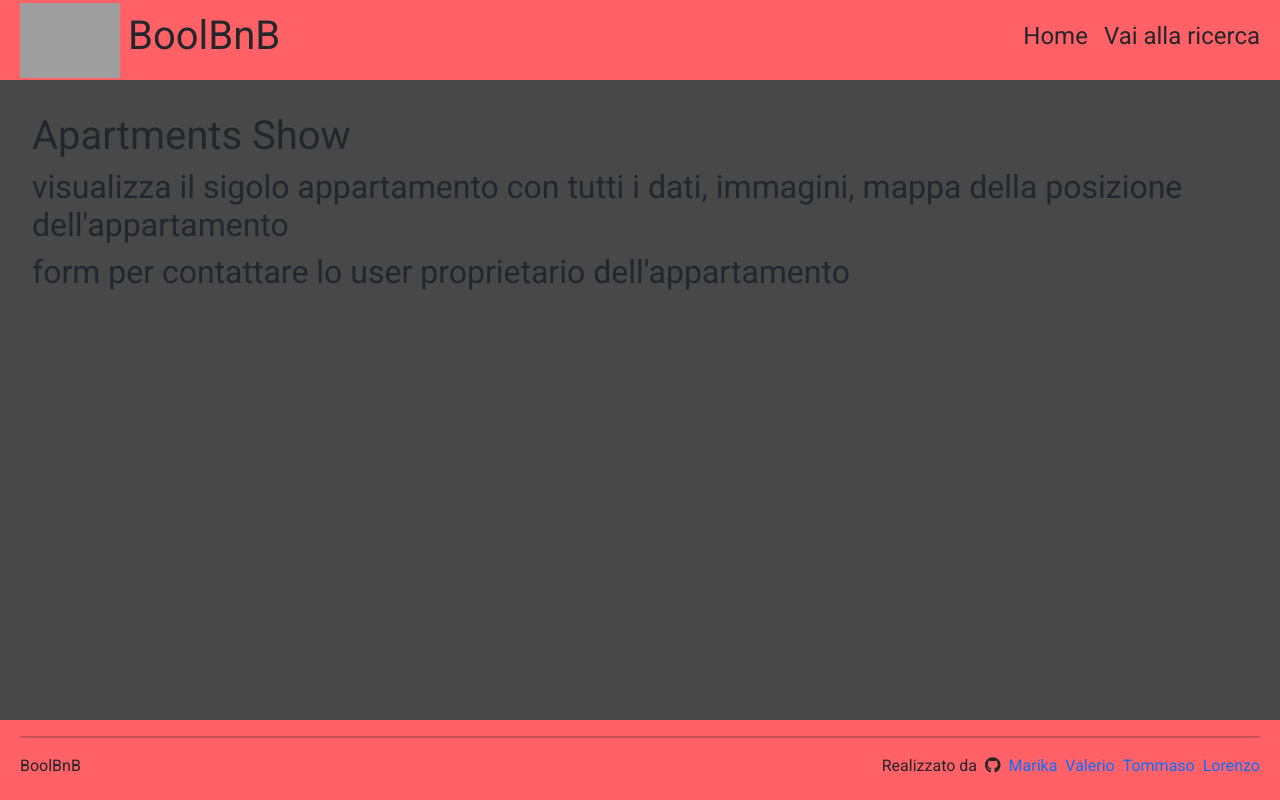
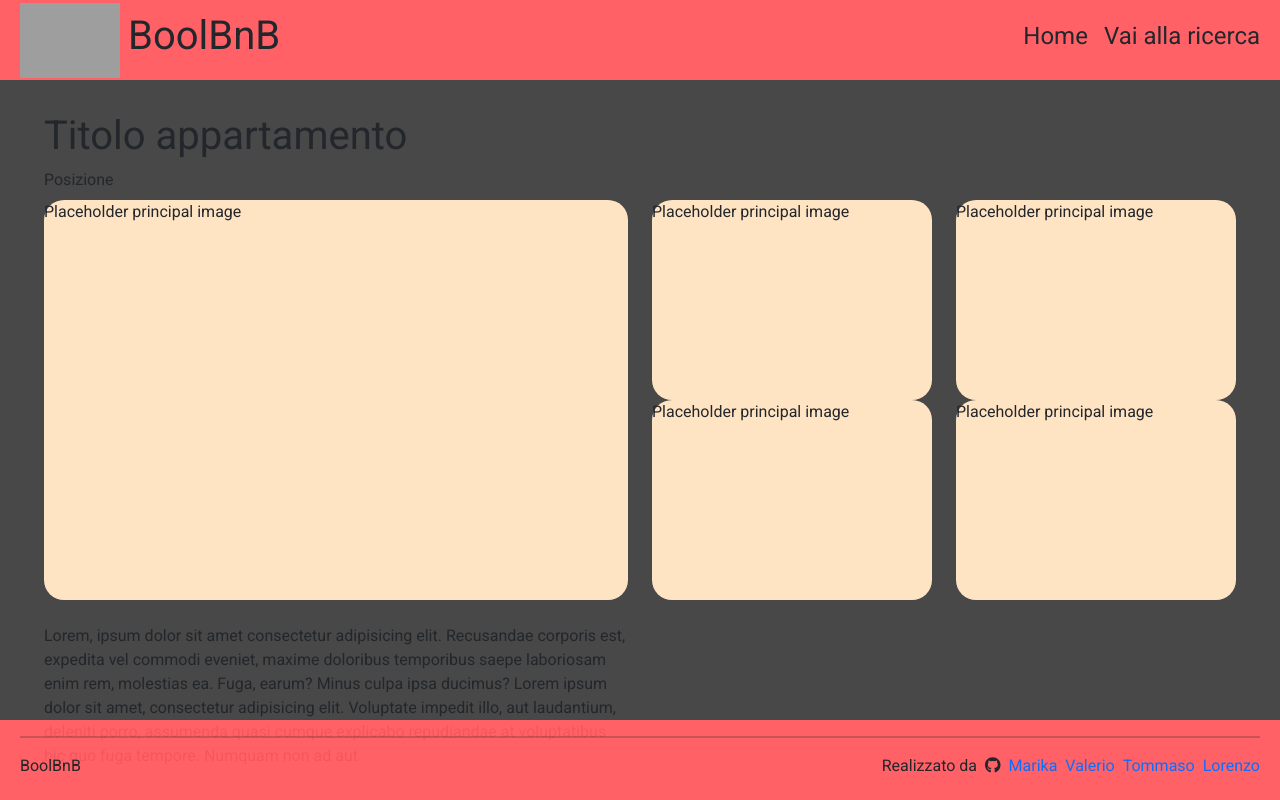
Before and after one commit to TommasoPezzola231/BoolBnB_Frontend_Project, a Vue app: page /apartments/1 in a window 1280 px wide. Built offline with nearby package versions, Linux system fonts and the light colour scheme; grey boxes are pictures that could not be loaded.

Commit message:
add scaffold apartment show

```diff
--- a/src/views/ApartmentShow.vue
+++ b/src/views/ApartmentShow.vue
@@ -11,7 +11,7 @@ export default {
         FooterApp,
     },
 
-    data () {
+    data() {
         return {
             //
         };
@@ -20,18 +20,76 @@ export default {
 </script>
 
 <template>
-   <section>
-        <h1>Apartments Show</h1>
-        <h2>visualizza il sigolo appartamento con tutti i dati, immagini, mappa della posizione dell'appartamento</h2>
-        <h2>form per contattare lo user proprietario dell'appartamento</h2>
-   </section>
+    <section>
+        <div class="container-fluid container-img">
+            <div class="row">
+                <div class="col">
+                    <h1>Titolo appartamento</h1>
+                    <div class="d-flex">Posizione</div>
+                </div>
+            </div>
+            <div class="row">
+                <div class="col-6 mt-2">
+                    <div class="big-img-placeholder">Placeholder principal image</div>
+                </div>
+                <div class="col-6 mt-2">
+                    <div class="row">
+                        <div class="col-6 d-flex">
+                            <div class="small-img-placeholder">Placeholder principal image</div>
+                        </div>
+                        <div class="col-6">
+                            <div class="small-img-placeholder">Placeholder principal image</div>
+                        </div>
+                        <div class="col-6">
+                            <div class="small-img-placeholder">Placeholder principal image</div>
+                        </div>
+                        <div class="col-6">
+                            <div class="small-img-placeholder">Placeholder principal image</div>
+                        </div>
+                    </div>
+                </div>
+            </div>
+            <div class="row">
+                <div class="col-6">
+                    <p class="mt-4">Lorem, ipsum dolor sit amet consectetur adipisicing elit. Recusandae corporis est,
+                        expedita vel
+                        commodi eveniet, maxime doloribus temporibus saepe laboriosam enim rem, molestias ea. Fuga, earum?
+                        Minus culpa ipsa ducimus? Lorem ipsum dolor sit amet, consectetur adipisicing elit. Voluptate
+                        impedit illo, aut laudantium, deleniti porro, assumenda quasi cumque explicabo repudiandae at
+                        voluptatibus hic quo fuga tempore. Numquam non ad aut.</p>
+                </div>
+            </div>
+        </div>
+
+    </section>
 </template>
 
 <style lang="scss" scoped>
 @import '../styles/main.scss';
+@import '../styles/partials/variables';
 
 section {
     padding: 2rem;
     // giusto per staccare dai bordi
 }
+
+// placheholder debugging
+
+.container-img {
+    height: 400px;
+}
+
+.big-img-placeholder {
+    width: 100%;
+    background-color: bisque;
+    height: 400px;
+    border-radius: 20px;
+}
+
+.small-img-placeholder {
+    width: 100%;
+    background-color: bisque;
+    height: 200px;
+    border-radius: 20px;
+}
 </style>
```
